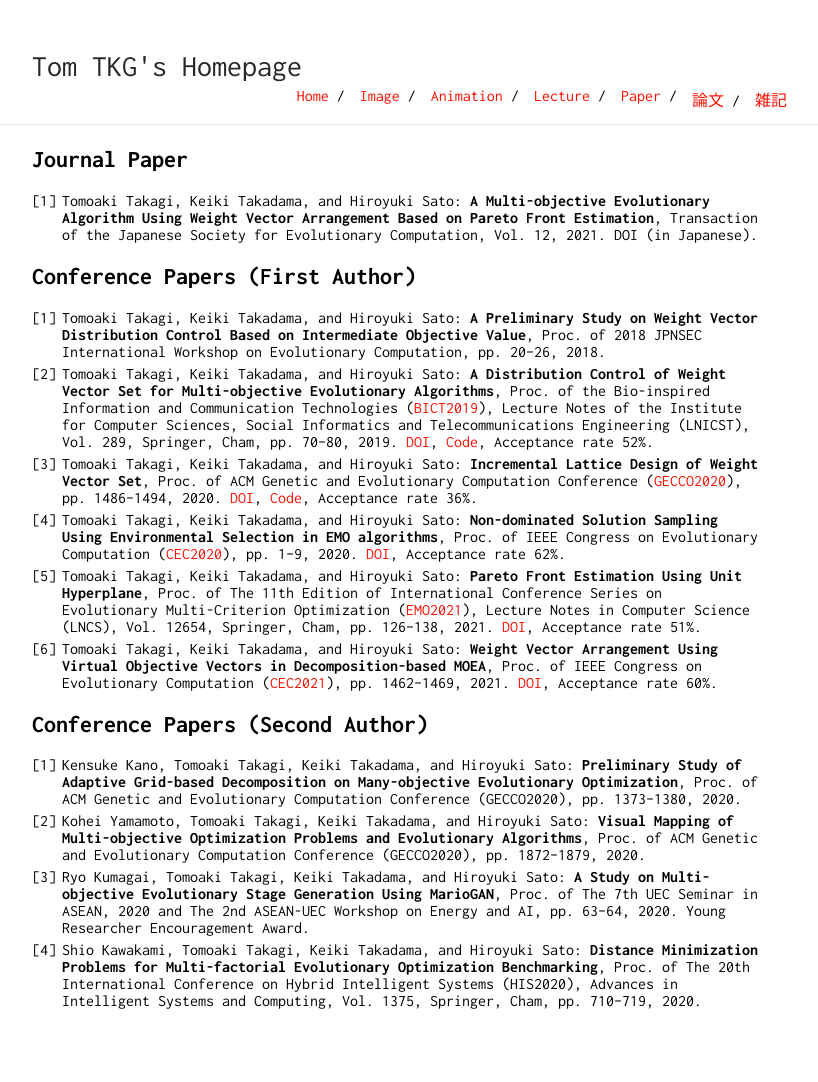
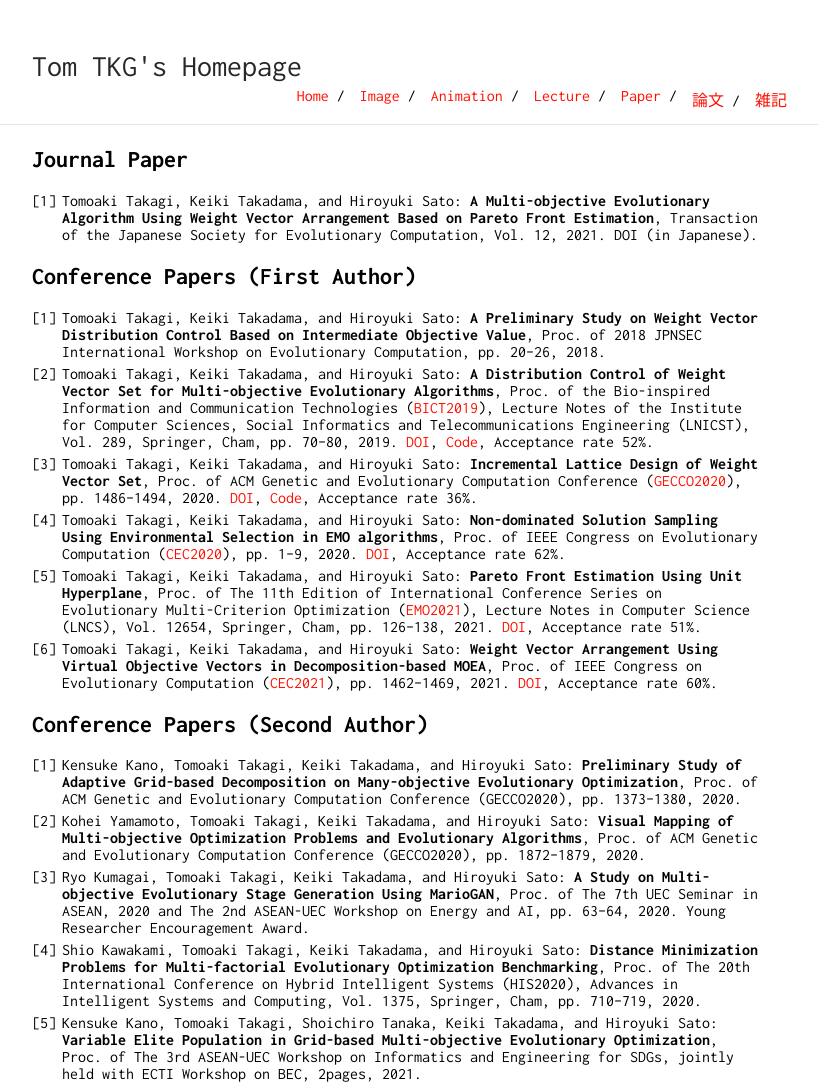
Before and after one commit to tomtkg/tomtkg.github.io, a Jekyll site: the page built from paper.md, in a window 1280 px wide. Shown: the whole page, without its empty margins (228-1046 px from the left). Built offline with Jekyll 4.4.1, drawn with Linux system fonts in a browser that asks for light colours; before the commit the page ends 1009 px from its top, so only the background shows below that.

Commit message:
Update paper.md

```diff
--- a/paper.md
+++ b/paper.md
@@ -19,3 +19,4 @@ title: Tom TKG's Homepage
 1. Kohei Yamamoto, Tomoaki Takagi, Keiki Takadama, and Hiroyuki Sato: **Visual Mapping of Multi-objective Optimization Problems and Evolutionary Algorithms**, Proc. of ACM Genetic and Evolutionary Computation Conference (GECCO2020), pp. 1872--1879, 2020.
 1. Ryo Kumagai, Tomoaki Takagi, Keiki Takadama, and Hiroyuki Sato: **A Study on Multi-objective Evolutionary Stage Generation Using MarioGAN**, Proc. of The 7th UEC Seminar in ASEAN, 2020 and The 2nd ASEAN-UEC Workshop on Energy and AI, pp. 63--64, 2020. Young Researcher Encouragement Award.
 1. Shio Kawakami, Tomoaki Takagi, Keiki Takadama, and Hiroyuki Sato: **Distance Minimization Problems for Multi-factorial Evolutionary Optimization Benchmarking**, Proc. of The 20th International Conference on Hybrid Intelligent Systems (HIS2020), Advances in Intelligent Systems and Computing, Vol. 1375, Springer, Cham, pp. 710--719, 2020.
+1. Kensuke Kano, Tomoaki Takagi, Shoichiro Tanaka, Keiki Takadama, and Hiroyuki Sato: **Variable Elite Population in Grid-based Multi-objective Evolutionary Optimization**, Proc. of The 3rd ASEAN-UEC Workshop on Informatics and Engineering for SDGs, jointly held with ECTI Workshop on BEC, 2pages, 2021.
```
